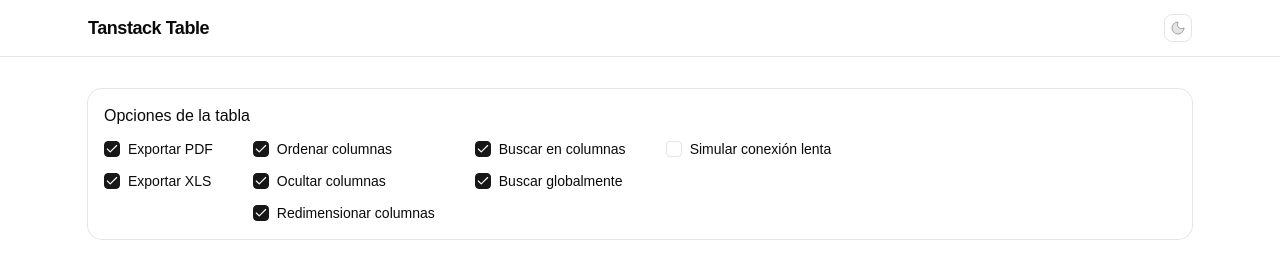
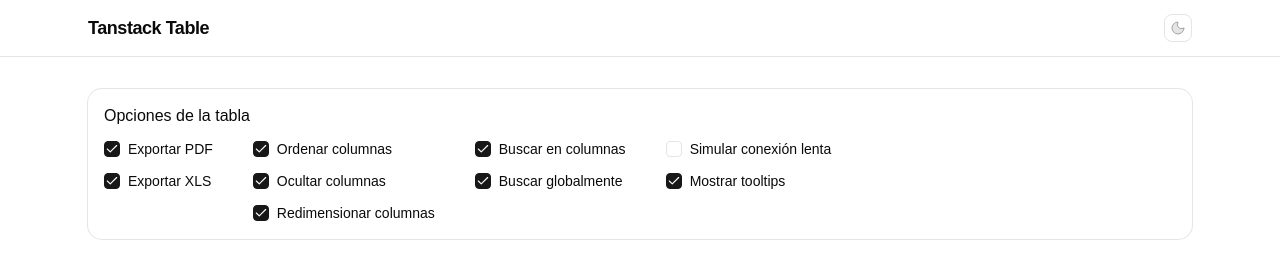
Before and after one commit to alanloffler/tanstack-table-template, a React (Vite) app: page / in a window 1280 px wide. Shown: the top 261 px of the page. Built offline with nearby package versions, Linux system fonts and the light colour scheme.

Commit message:
feat(app): show tooltips options

```diff
--- a/src/App.tsx
+++ b/src/App.tsx
@@ -20,6 +20,7 @@
   exportXls: true,
   globalSearch: true,
   hideColumns: true,
+  showTooltips: true,
 };
 
 export default function App() {
@@ -230,6 +231,14 @@
                   />
                   <label htmlFor="simulate-async">Simular conexión lenta</label>
                 </li>
+                <li className="flex items-center gap-2">
+                  <Checkbox
+                    id="show-tooltips"
+                    checked={tableOptions?.showTooltips ?? false}
+                    onCheckedChange={(checked) => setTableOptions({ ...tableOptions, showTooltips: !!checked })}
+                  />
+                  <label htmlFor="show-tooltips">Mostrar tooltips</label>
+                </li>
               </ul>
             </div>
           </CardContent>
```
